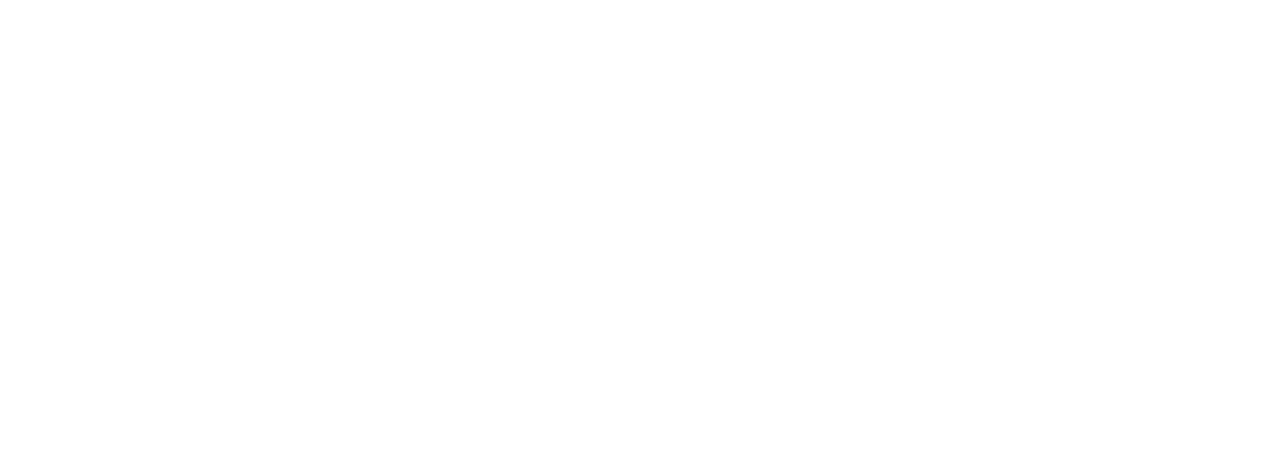
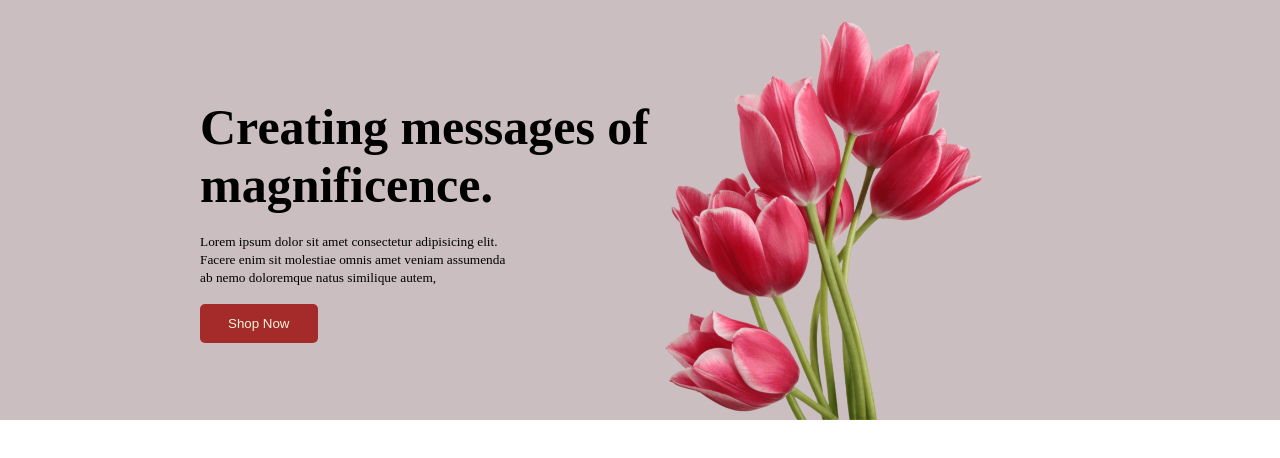
Before and after one commit to Sushanta-Deb/flower-shop-website, a plain HTML site: page index.html in a window 1280 px wide. Drawn offline with Linux system fonts and the light colour scheme; a web font is replaced by a local one.

Commit message:
added the header section

```diff
--- a/index.html
+++ b/index.html
@@ -4,9 +4,23 @@
     <meta charset="UTF-8">
     <meta name="viewport" content="width=device-width, initial-scale=1.0">
     <title>Flower Shop</title>
+    <link rel="preconnect" href="https://fonts.googleapis.com">
+<link rel="preconnect" href="https://fonts.gstatic.com" crossorigin>
+<link href="https://fonts.googleapis.com/css2?family=Arimo:ital,wght@0,500;1,600&family=Edu+NSW+ACT+Foundation:wght@600&family=Inter:wght@100;500;600&family=Open+Sans:wght@700&family=Poppins:wght@500&family=Roboto+Slab:wght@500&family=Roboto:ital,wght@1,900&display=swap" rel="stylesheet">
+<link rel="stylesheet" href="styles/style.css">
 </head>
 <body>
     <header>
+        <nav>
+            <div class="poster">
+                <div>
+                    <h1>Creating messages of <br> magnificence.</h1><br>
+                    <p><small>Lorem ipsum dolor sit amet consectetur adipisicing elit. <br> Facere enim sit molestiae omnis amet veniam assumenda <br> ab nemo doloremque natus similique autem,</small></p><br>
+                    <button class="btn-style">Shop Now</button>
+                </div>
+                <img class="cover" src="images/pngwing 10.png" alt="">
+        </nav>
+            </div>
 
     </header>
     <main>
--- a/styles/style.css
+++ b/styles/style.css
@@ -0,0 +1,29 @@
+* {
+    margin: 0;
+    padding: 0;
+}
+header{
+    background-color: #CABEC1;
+    padding: 20px 200px 0px;
+}
+body{
+    font-family:font-family: 'Open Sans', sans-serif;
+}
+nav h1{
+    font-size:50px;
+}
+.btn-style{
+    border: 0px;
+    border-radius: 5px;
+    background-color: brown;
+    color: beige;
+    padding: 12px 28px;
+}
+.poster{
+    display: flex;
+    align-items: center;
+}
+.cover{
+    height: 400px;
+    width: 350px;
+}
```
